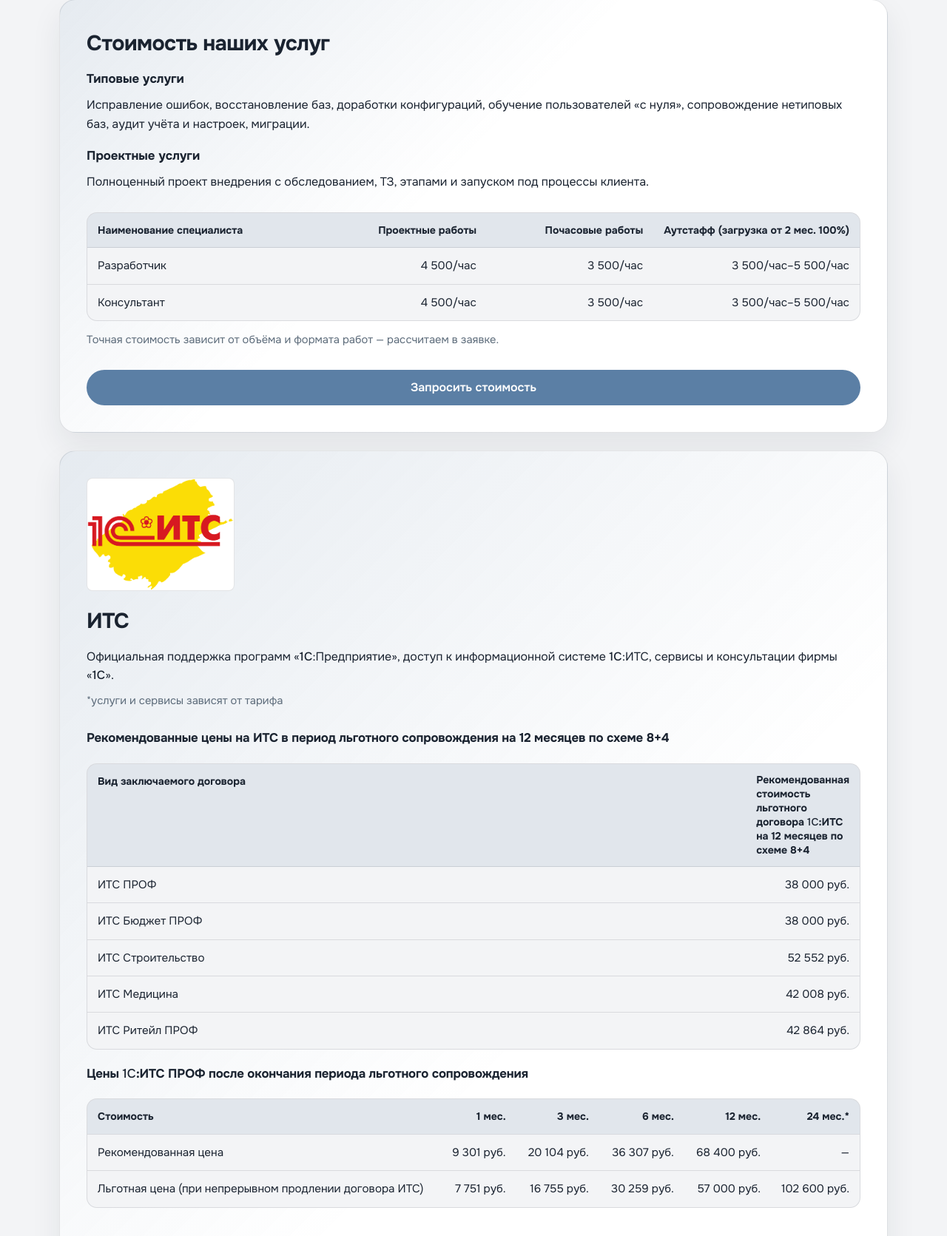
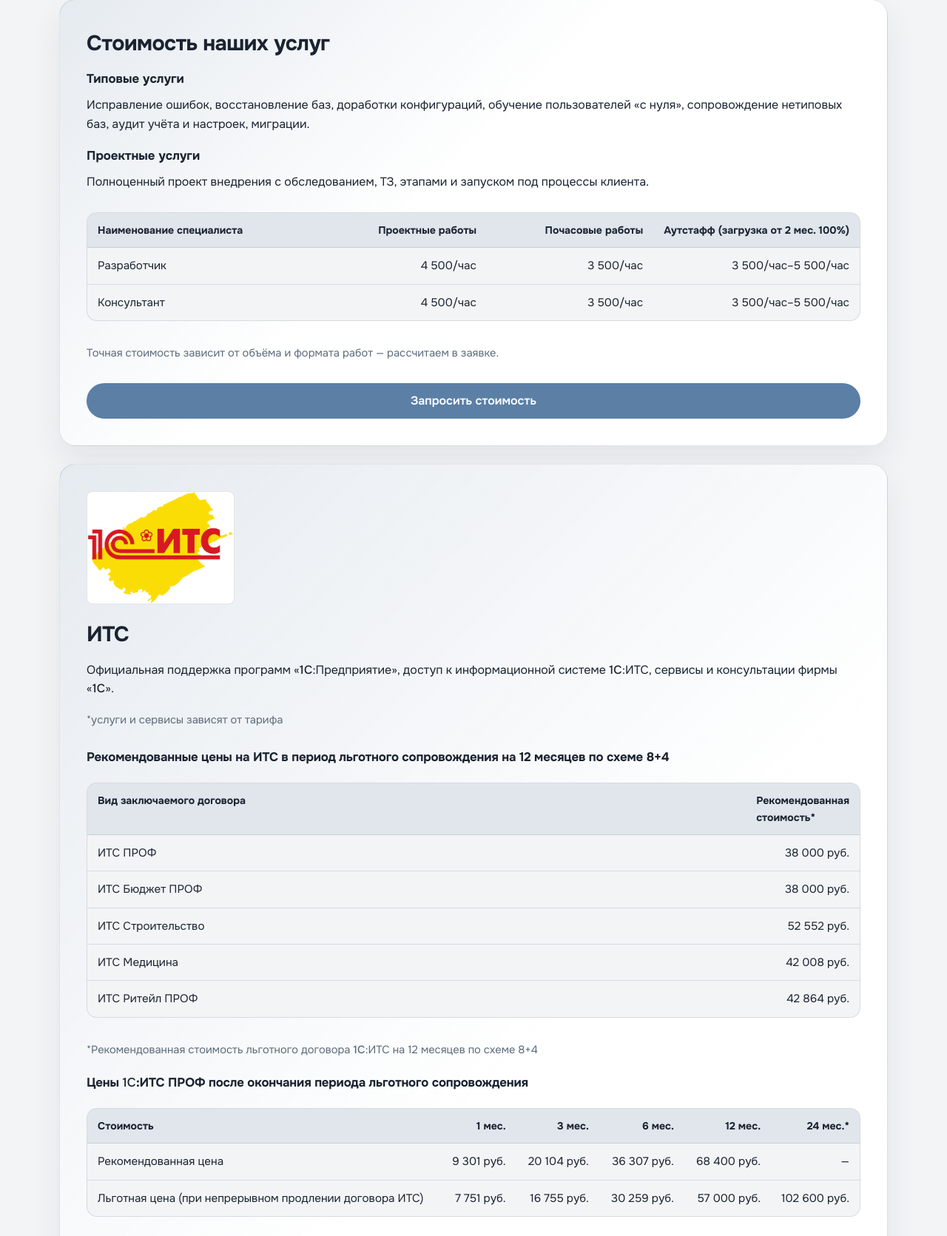
Before and after one commit to Redly322/intelav, a PHP site: page / in a window 1280 px wide. Shown: the part 2249-3920 px from the top of the page at 74% size. Run offline with PHP 8.4, Linux system fonts and the light colour scheme.

Commit message:
Shorten ITS price column header with footnote

```diff
--- a/assets/css/styles.css
+++ b/assets/css/styles.css
@@ -527,7 +527,7 @@ body.nav-open .nav-toggle span:nth-child(3) {
 }
 
 .its-note {
-  margin: -8px 0 0 !important;
+  margin: 10px 0 0 !important;
   font-size: 0.92rem;
   color: var(--muted) !important;
 }
--- a/index.html
+++ b/index.html
@@ -206,7 +206,7 @@
                 <thead>
                   <tr>
                     <th>Вид заключаемого договора</th>
-                    <th class="price-col-head">Рекомендованная стоимость льготного договора <span class="mark-1c">1С</span>:ИТС<br />на 12 месяцев по схеме 8+4</th>
+                    <th>Рекомендованная стоимость*</th>
                   </tr>
                 </thead>
                 <tbody>
@@ -218,6 +218,7 @@
                 </tbody>
               </table>
             </div>
+            <p class="its-note">*Рекомендованная стоимость льготного договора <span class="mark-1c">1С</span>:ИТС на 12 месяцев по схеме 8+4</p>
 
             <h4>Цены <span class="mark-1c">1С</span>:ИТС ПРОФ после окончания периода льготного сопровождения</h4>
             <div class="table-wrap its-prof-after">
```
